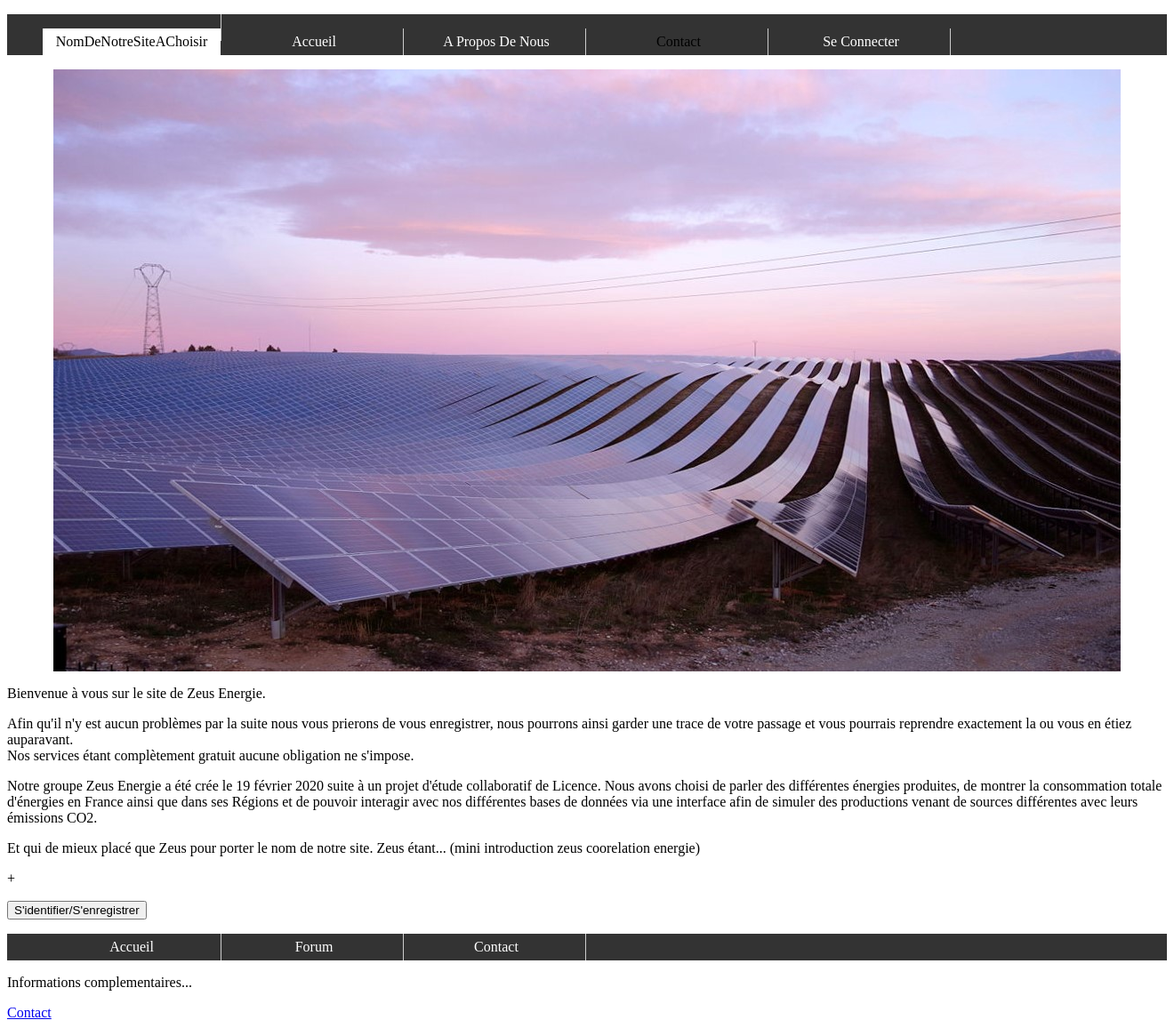
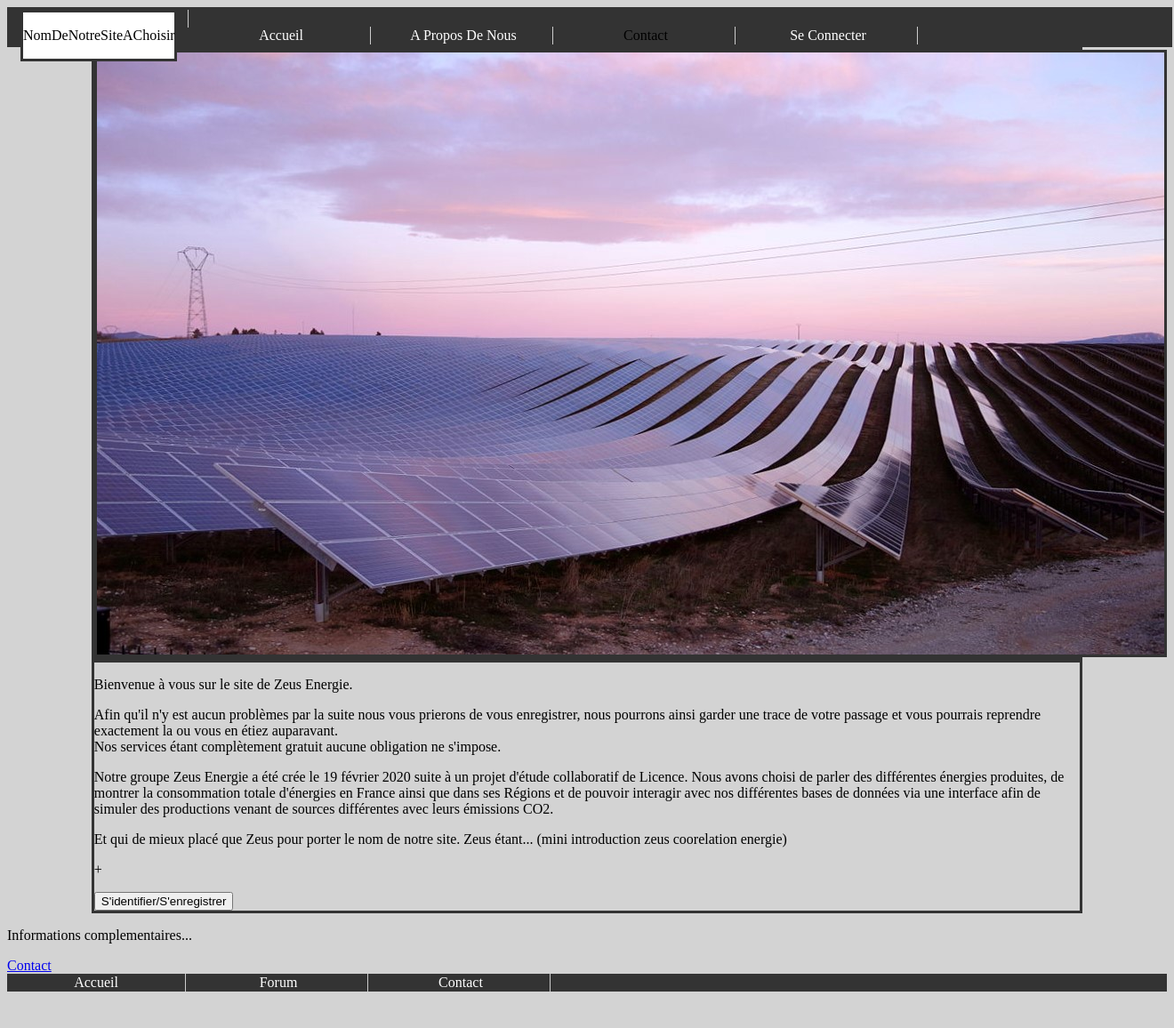
Before and after one commit to ThibautEscalante/Projet-L3, a PHP site: page /Acceuil1.html in a window 1320 px wide. Shown: the whole page at 89% size. After the commit the page ends 1115 px from the top, so only its background shows below. Run offline with PHP 8.4, Linux system fonts and the light colour scheme.

Commit message:
Mis a jour du menu+ aspect global
Mis a jour du menu+ aspect global

```diff
--- a/Acceuil1.html
+++ b/Acceuil1.html
@@ -11,6 +11,7 @@
 
 
     	<header>
+    		<div class="navig">
     			<nav>
     				<ul>
 					<!--	<li><img class="logoEnHautAGauche" src="Images/LogoHeader2" alt="LogoHeader"></li> -->
@@ -21,16 +22,15 @@
 						<li><a href="SeConnecter.php" > Se Connecter</a></li>
     				</ul>
     			</nav>
+    		</div>
 		</header>
 
 
 
 
-
-		<div class="banniereImage">
-
+    	<div class="banniere">
+			<div class="Image">  </div>
     	</div>
-
 
 
 
@@ -74,13 +74,7 @@
     	<!-- Liens pour chaque page qu'on a faites sauf contact, liens vers les ancres pour revenir en haut de page
     	ou en bas de pages -->
 
-    		<nav>
-    			<ul>
-        			<li><a href="aproposdenous.html">Accueil</a></li>
-        			<li><a href="g.html">Forum</a></li>
-        			<li><a href="contact.html">Contact</a></li>
-    			</ul>
-			</nav>
+
 
     	</section>
 
@@ -93,6 +87,13 @@
     	<footer>
     		<p> Informations complementaires... </p>
     		<a href="Contact.html"> Contact </a>
+    		<nav>
+    			<ul>
+        			<li><a href="aproposdenous.html">Accueil</a></li>
+        			<li><a href="g.html">Forum</a></li>
+        			<li><a href="contact.html">Contact</a></li>
+    			</ul>
+			</nav>
 		</footer>
 
 
--- a/StyleProjet.css
+++ b/StyleProjet.css
@@ -10,10 +10,10 @@ nav li{
 	margin = 0px;
 	display: inline-block;
 	width: 200px;
-	height: 30px;
+	height: 20px;
 	border-right :1px solid #CCCCCC;
 	text-align: center;
-	line-height: 30px;
+	line-height: 20px;
 }
 
 nav li a{
@@ -31,13 +31,39 @@ nav li div {
 	background-image: url(Images/LogoHeader1.jpg);
 }
 
+ul {
+	margin: 0px;
+	padding: 0px;
+}
+
+.navig{
+	padding-bottom: 0px;
+	width: 100%;
+}
+
+html {
+	background-color: #D3D3D3;
+}
 
 
-
-.banniereImage {
+.Image {
+	padding-top: 0px;
+	padding-bottom: 0px;
 	background-image: url(Images/energie1.jpg);
 	width:1200px;
 	height:677px;
 	margin-left: auto;
 	margin-right: auto;
     }
+
+div{
+	border-style: solid;
+	border-color: #333333;
+	width: 85%;
+	margin-left: auto;
+	margin-right: auto;
+}
+
+.banniere{
+	background-color: black;
+}
```
Lines whose indentation alone changed are shown as unchanged.
